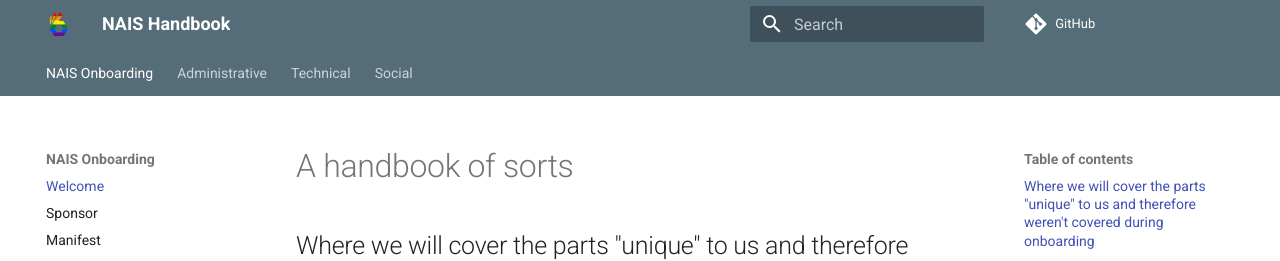
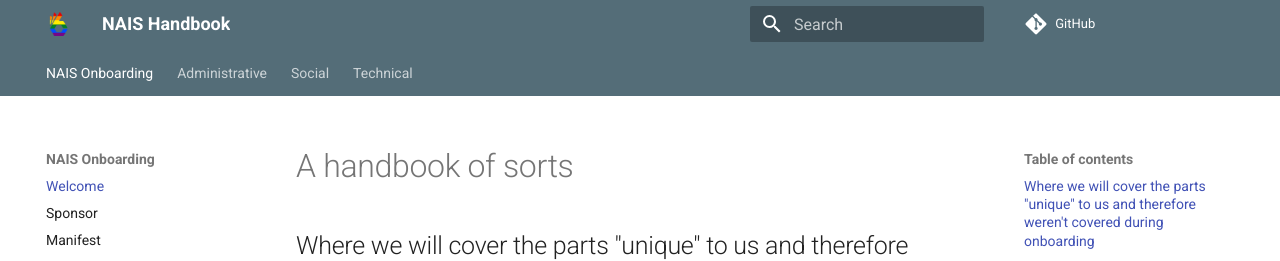
Before and after one commit to nais/handbook, an MkDocs documentation site: the page built from docs/README.md, in a window 1280 px wide. Shown: the top 261 px of the page. Built offline with MkDocs 1.6.1 and Material for MkDocs 9.7.7, drawn with Linux system fonts in a browser that asks for light colours; comment, search, counter and statistics services are not loaded.

Commit message:
Funky nav fix attempt

```diff
--- a/mkdocs.yml
+++ b/mkdocs.yml
@@ -48,8 +48,8 @@ nav:
     - PIGs: administrative/pigs.md
     - Slack: administrative/slack.md
     - Trello: administrative/trello.md
-  - Technical:
-    - technical/naisdevice.md
-    - technical/publications-media.md
   - Social:
     - The Great Outdoors: social/the-great-outdoors.md
+  - Technical:
+    - technical/publications-media.md
+     - technical/naisdevice.md
```
